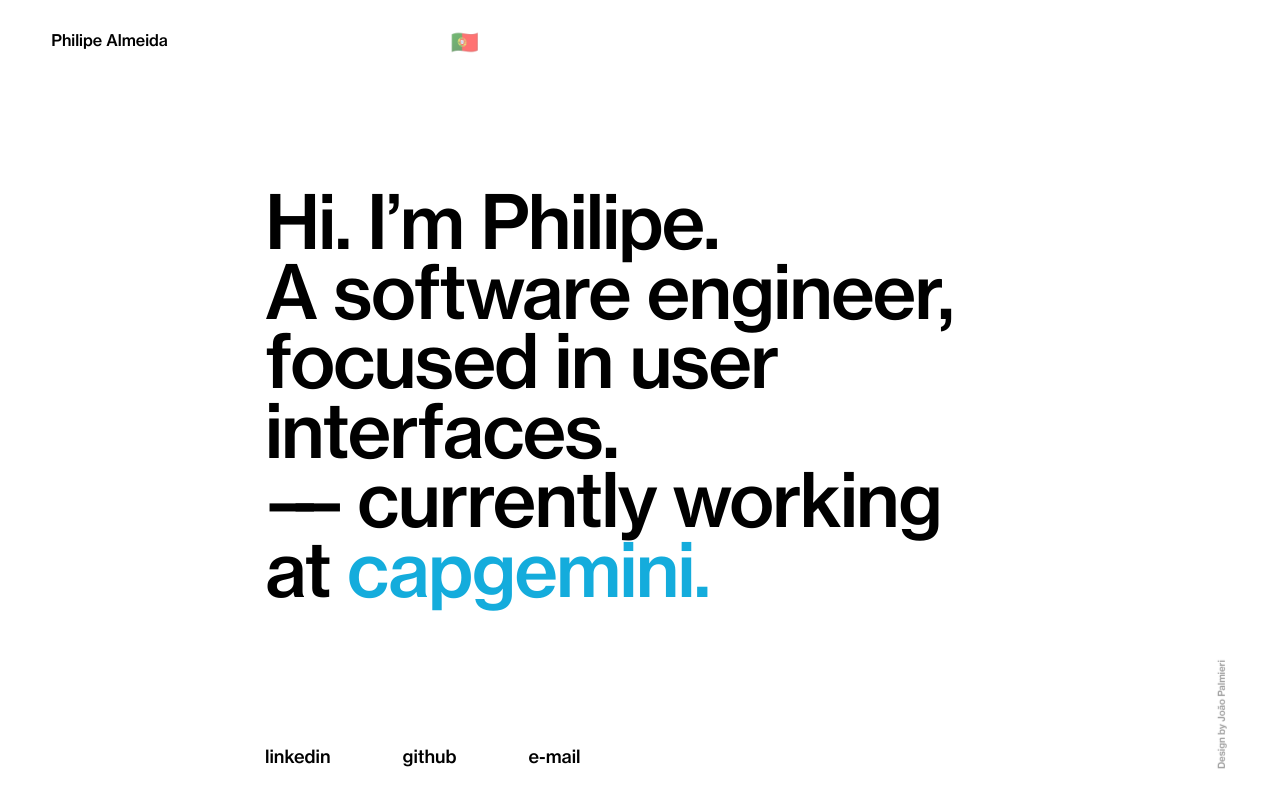
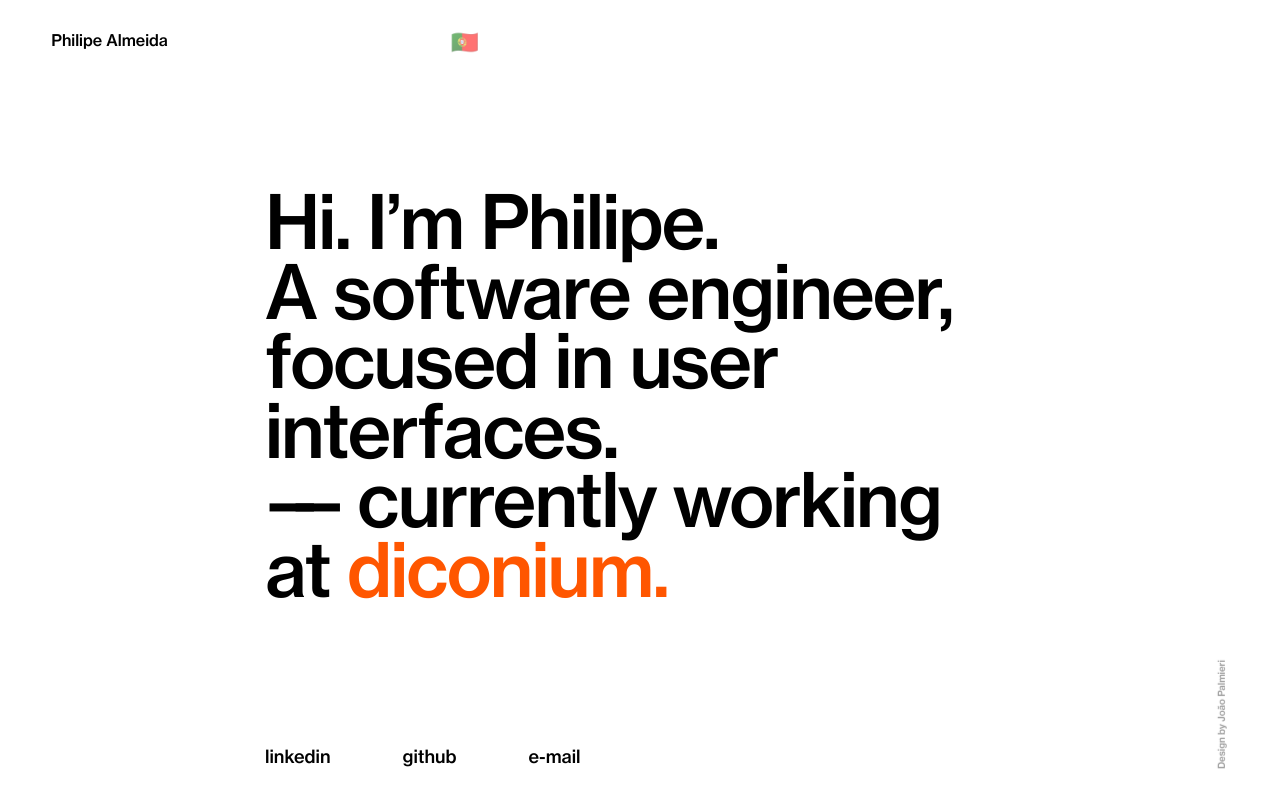
Before and after one commit to philipealmeida/portfolio, a plain HTML site: page index.html in a window 1280 px wide. Drawn offline with Linux system fonts and the light colour scheme.

Commit message:
update current job company name ;)

```diff
--- a/assets/index.css
+++ b/assets/index.css
@@ -1,6 +1,6 @@
 :root {
   --win-height: 100%;
-  --color-sight: #14acdc;
+  --color-sight: #FF5600;
 }
 
 * {
--- a/script.js
+++ b/script.js
@@ -1,10 +1,10 @@
 const DESK_CONTENT =
     `Hi. I’m Philipe.<br>A software engineer,<br>focused in user interfaces.<br>
-    <span class="sn">——</span> currently working at <span class="sight">capgemini.</span>`;
+    <span class="sn">——</span> currently working at <span class="sight">diconium.</span>`;
 
 const MOB_CONTENT =
     `Hi. I’m Philipe.<br>A software engineer,<br> focused in<br> user interfaces.<br>
-    <span class="sn">——</span> currently working at <span class="sight">capgemini.</span>`;
+    <span class="sn">——</span> currently working at <span class="sight">diconium.</span>`;
 
 const $HERO = document.getElementById('main-content');
 
```
